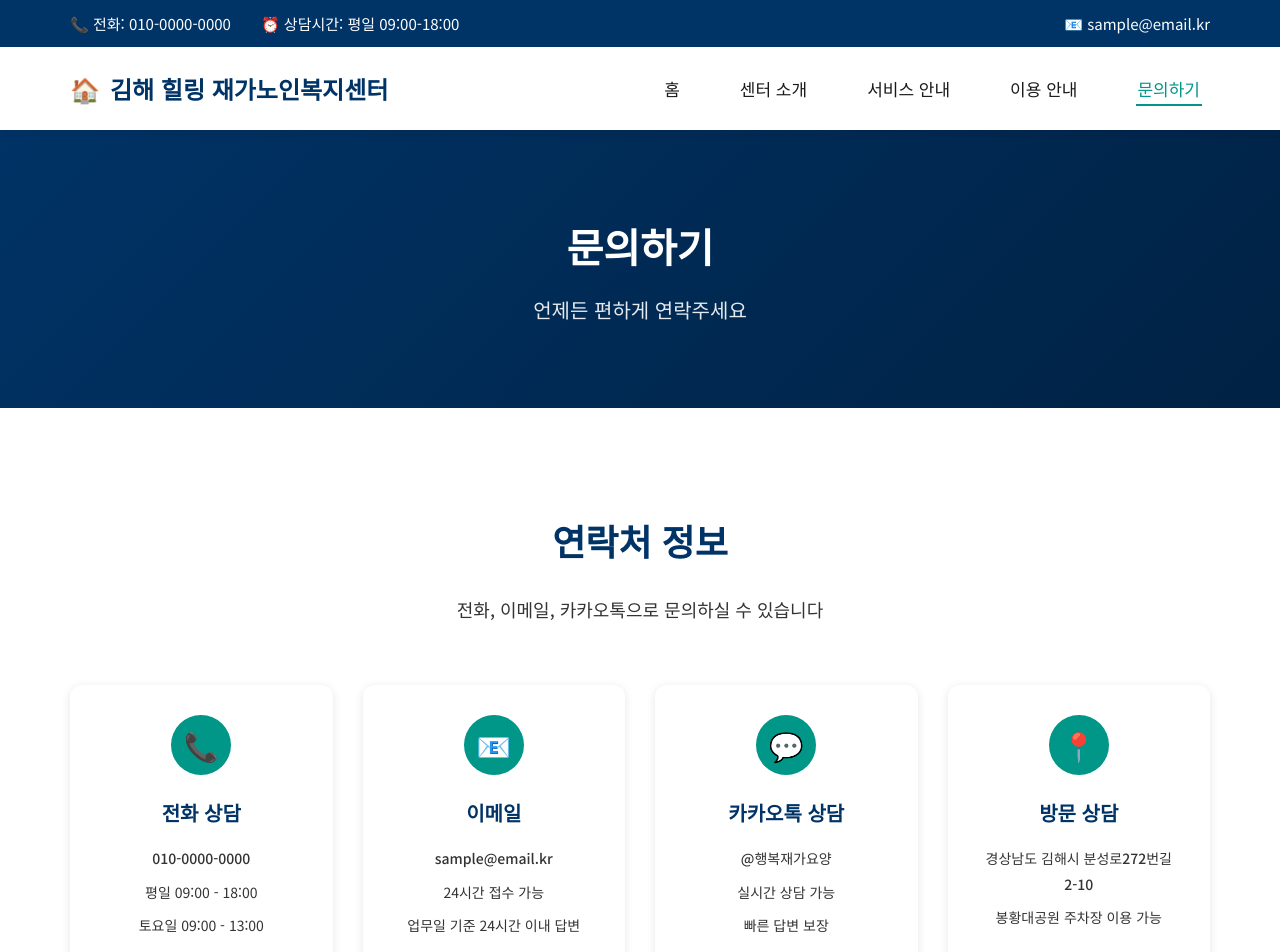
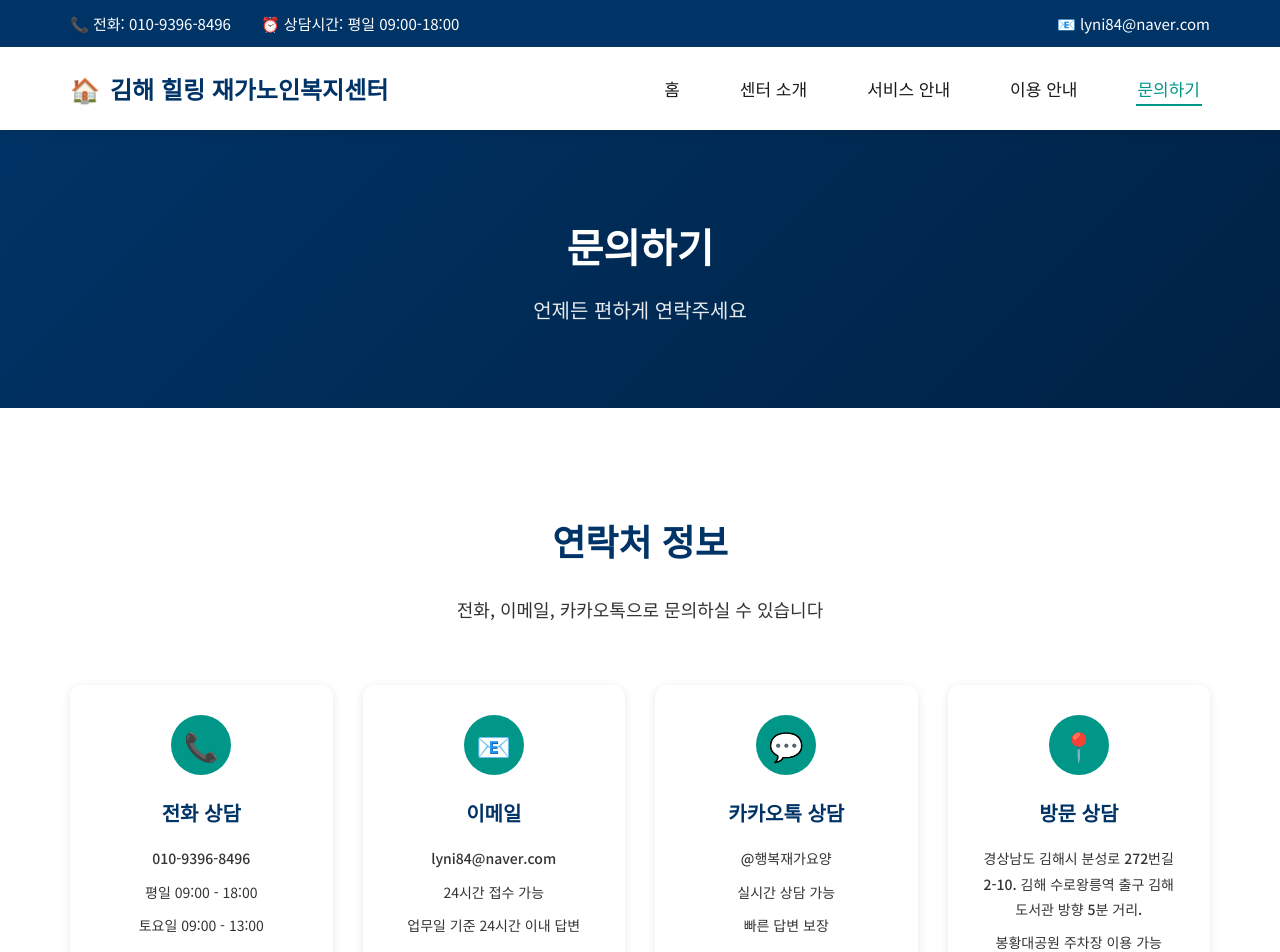
Before and after one commit to ujunja/health-website, a Nuxt app: page /contact in a window 1280 px wide. Shown: the top 952 px of the page. Built offline with nearby package versions, Linux system fonts and the light colour scheme.

Commit message:
2025/10/04 change

```diff
--- a/components/AppFooter.vue
+++ b/components/AppFooter.vue
@@ -16,8 +16,8 @@
         </div>
         <div class="footer-section">
           <h3>연락처</h3>
-          <p>📞 010-0000-0000</p>
-          <p>📧 sample@email.kr</p>
+          <p>📞 010-9396-8496</p>
+          <p>📧 lyni84@naver.com</p>
           <p>📍 경상남도 김해시 봉황로</p>
         </div>
         <div class="footer-section">
--- a/components/AppHeader.vue
+++ b/components/AppHeader.vue
@@ -4,11 +4,11 @@
       <div class="container">
         <div class="header-info">
           <div class="header-contact">
-            <span>📞 전화: 010-0000-0000</span>
+            <span>📞 전화: 010-9396-8496</span>
             <span>⏰ 상담시간: 평일 09:00-18:00</span>
           </div>
           <div>
-            <span>📧 sample@email.kr</span>
+            <span>📧 lyni84@naver.com</span>
           </div>
         </div>
       </div>
--- a/components/ContactSection.vue
+++ b/components/ContactSection.vue
@@ -8,13 +8,13 @@
         <div class="contact-item">
           <div class="contact-icon" aria-hidden="true">📞</div>
           <h3>전화 상담</h3>
-          <p><strong>010-0000-0000</strong></p>
+          <p><strong>010-9396-8496</strong></p>
           <p>평일 09:00 - 18:00</p>
         </div>
         <div class="contact-item">
           <div class="contact-icon" aria-hidden="true">📧</div>
           <h3>이메일</h3>
-          <p><a href="mailto:sample@email.kr">sample@email.kr</a></p>
+          <p><a href="mailto:lyni84@naver.com">lyni84@naver.com</a></p>
           <p>24시간 접수 가능</p>
         </div>
         <div class="contact-item">
--- a/components/MobileQuickContact.vue
+++ b/components/MobileQuickContact.vue
@@ -17,7 +17,7 @@
 </template>
 
 <script setup>
-const phone = '010-0000-0000'
+const phone = '010-9396-8496'
 
 const scrollToTop = () => {
   window.scrollTo({
--- a/pages/contact.vue
+++ b/pages/contact.vue
@@ -123,9 +123,9 @@ useHead({
   ]
 })
 
-const phone = '010-0000-0000'
-const email = 'sample@email.kr'
-const address = '경상남도 김해시 분성로272번길 2-10'
+const phone = '010-9396-8496'
+const email = 'lyni84@naver.com'
+const address = '경상남도 김해시 분성로 272번길 2-10. 김해 수로왕릉역 출구 김해도서관 방향 5분 거리.'
 
 const openKakao = () => {
   // 실제 구현 시 카카오톡 채널 연결
--- a/pages/guide.vue
+++ b/pages/guide.vue
@@ -132,47 +132,6 @@
             </table>
           </div>
 
-          <div class="cost-table">
-            <h3>등급별 월 한도액 (2025년 기준)</h3>
-            <table>
-              <thead>
-                <tr>
-                  <th>등급</th>
-                  <th>월 한도액</th>
-                  <th>본인부담금 (15%)</th>
-                </tr>
-              </thead>
-              <tbody>
-                <tr>
-                  <td>1등급</td>
-                  <td>1,997,000원</td>
-                  <td>약 299,550원</td>
-                </tr>
-                <tr>
-                  <td>2등급</td>
-                  <td>1,770,700원</td>
-                  <td>약 265,605원</td>
-                </tr>
-                <tr>
-                  <td>3등급</td>
-                  <td>1,371,200원</td>
-                  <td>약 205,680원</td>
-                </tr>
-                <tr>
-                  <td>4등급</td>
-                  <td>1,262,900원</td>
-                  <td>약 189,435원</td>
-                </tr>
-                <tr>
-                  <td>5등급</td>
-                  <td>1,068,500원</td>
-                  <td>약 160,275원</td>
-                </tr>
-              </tbody>
-            </table>
-          </div>
-        </div>
-
         <div class="cost-notice">
           <p>
             <strong>※ 주의사항</strong><br>
@@ -230,7 +189,7 @@ useHead({
   ]
 })
 
-const phone = '010-0000-0000'
+const phone = '010-9396-8496'
 
 const faqItems = [
   {
--- a/pages/news.vue
+++ b/pages/news.vue
@@ -175,7 +175,7 @@ useHead({
   ]
 })
 
-const phone = '010-0000-0000'
+const phone = '010-9396-8496'
 
 // 공지사항 데이터
 const notices = ref([
--- a/pages/services.vue
+++ b/pages/services.vue
@@ -173,7 +173,7 @@ useHead({
   ]
 })
 
-const phone = '010-0000-0000'
+const phone = '010-9396-8496'
 </script>
 
 <style scoped>
```
